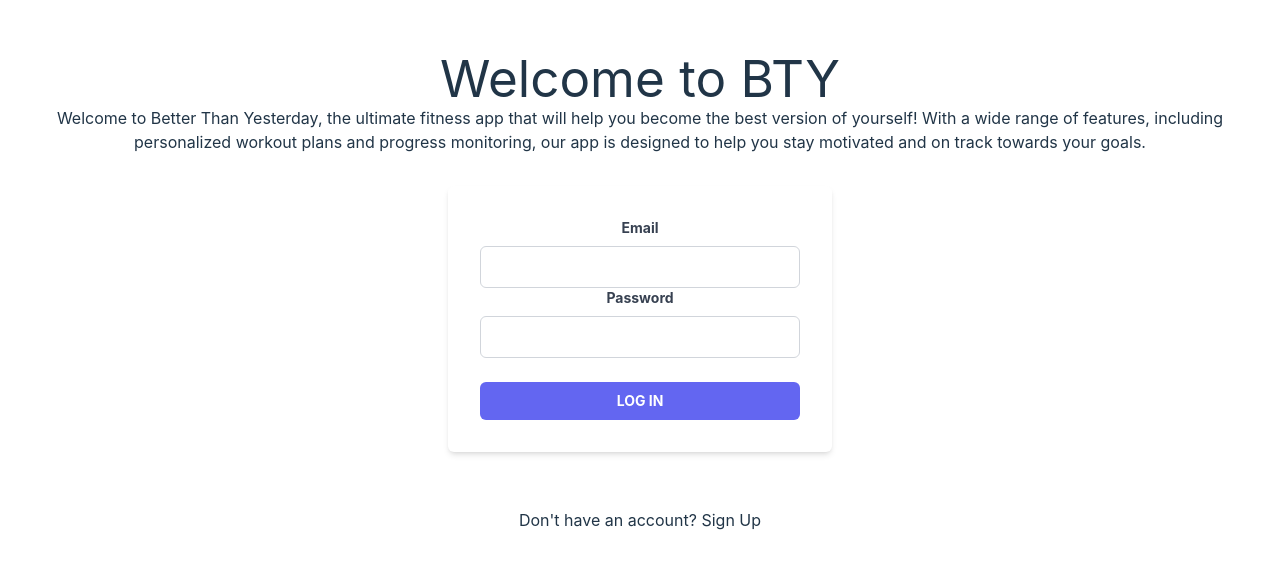
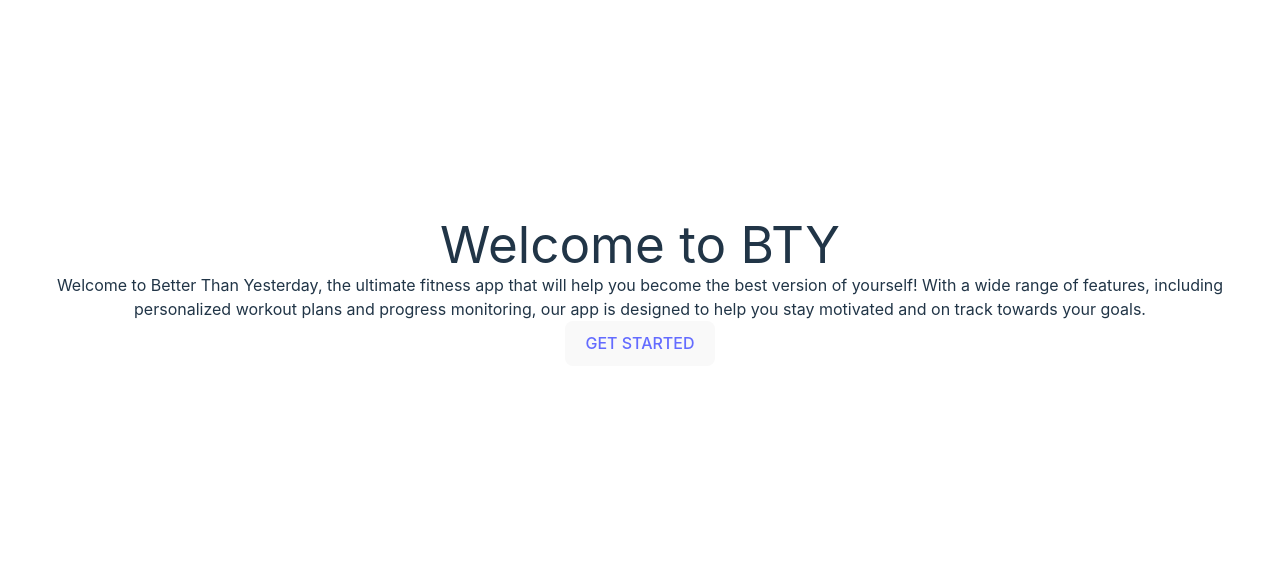
Before and after one commit to ryanqle/BTY, a React (Vite) app: page / in a window 1280 px wide. Shown: the part 109-678 px from the top of the page. Built offline with nearby package versions, Linux system fonts and the light colour scheme.

Commit message:
Refactor App to render homepage

```diff
--- a/src/pages/App/App.jsx
+++ b/src/pages/App/App.jsx
@@ -5,6 +5,7 @@ import NavBar from '../../components/NavBar/NavBar';
 import { Routes, Route, Navigate } from 'react-router-dom';
 import FitnessLog from '../FitnessLog/FitnessLog';
 import Profile from '../Profile/Profile';
+import HomePage from '../HomePage/HomePage';
 
 
 function App() {
@@ -21,11 +22,12 @@ function App() {
     <Route path="/*" element={<Navigate to="/fitnesslog" />} />
    </Routes>
    </> : <>
-   <h1>Welcome to BTY</h1>
-   <div>
-   Welcome to Better Than Yesterday, the ultimate fitness app that will help you become the best version of yourself! With a wide range of features, including personalized workout plans and progress monitoring, our app is designed to help you stay motivated and on track towards your goals.
-   </div>
-   <AuthPage setUser={setUser}/>
+   <Routes>
+    <Route path="/" element={<HomePage />}></Route>
+    <Route path="/authpage" element={<AuthPage setUser={setUser}/>}></Route>
+    <Route path="/*" element={<Navigate to="/" />} />
+   </Routes>
+
    </>
    }
    </>
--- /dev/null
+++ b/src/pages/HomePage/HomePage.jsx
@@ -0,0 +1,14 @@
+import React from 'react'
+import { Link } from 'react-router-dom'
+
+export default function HomePage() {
+    return (
+        <div>
+            <h1>Welcome to BTY</h1>
+            <div>
+                Welcome to Better Than Yesterday, the ultimate fitness app that will help you become the best version of yourself! With a wide range of features, including personalized workout plans and progress monitoring, our app is designed to help you stay motivated and on track towards your goals.
+            </div>
+            <Link to="/authpage" className="button btn-sm"><button>GET STARTED</button></Link>
+        </div>
+    )
+}
```
